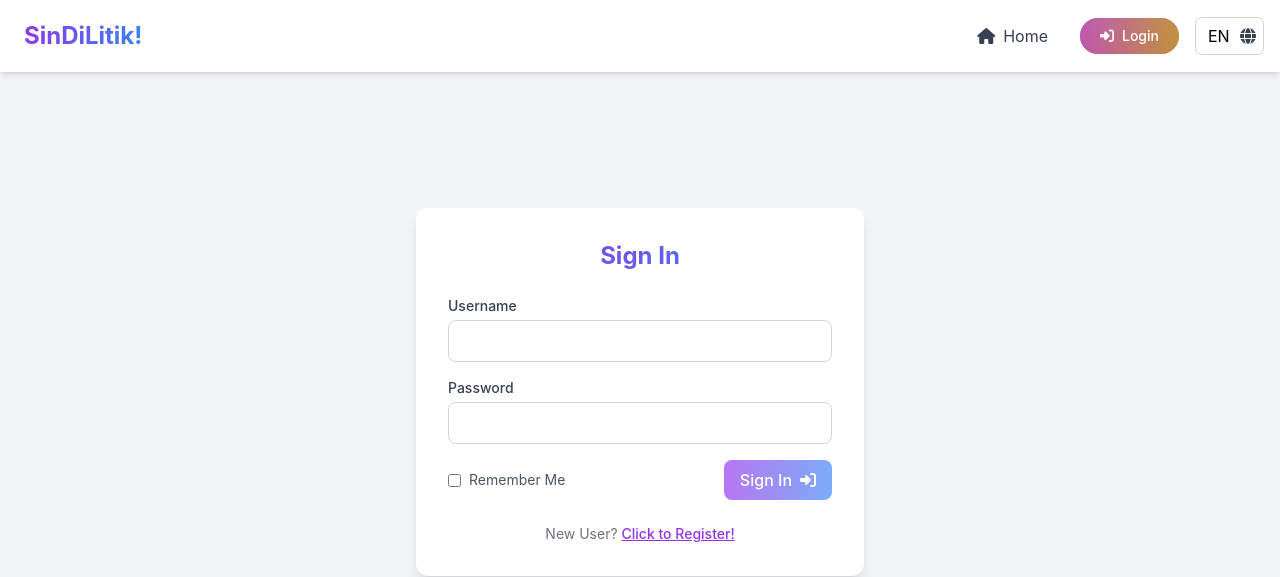
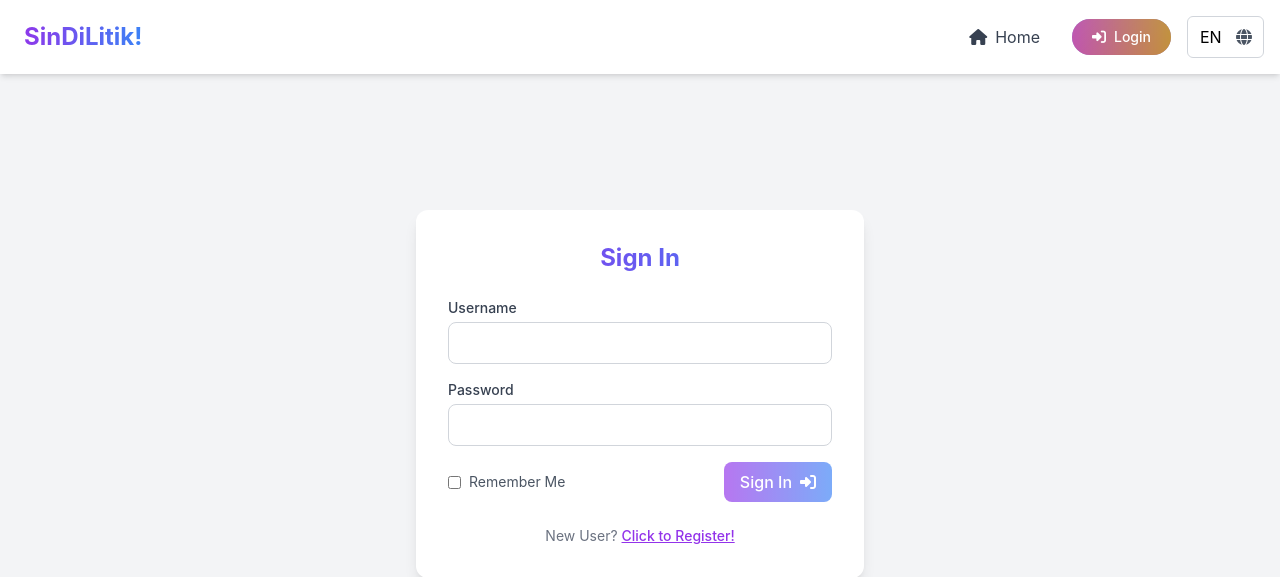
Before and after one commit to Sindereve/Flask_project, a Flask app: a page that uses app/templates/base.html in a window 1280 px wide. Shown: the top 577 px of the page. Run offline with Flask 3, Linux system fonts and the light colour scheme; some libraries are stand-ins or nearby versions.

Commit message:
maybe finish

```diff
--- a/app/templates/base.html
+++ b/app/templates/base.html
@@ -4,6 +4,10 @@
     <meta charset="UTF-8">
     <meta name="viewport" content="width=device-width, initial-scale=1.0">
     <title>{% block title %}{% if title %}{{ title }}{% else %}SinDiLitik!{% endif %}{% endblock %}</title>
+
+    <link rel="icon" type="image/png" sizes="16x16" href="{{ url_for('static', filename='favicon-16x16.png') }}">
+    <link rel="icon" type="image/png" sizes="32x32" href="{{ url_for('static', filename='favicon-32x32.png') }}">
+
 
     <!-- Tailwind CSS CDN -->
     <script src="https://cdn.tailwindcss.com "></script>
--- a/app/templates/header_base.html
+++ b/app/templates/header_base.html
@@ -73,17 +73,18 @@
                     {{ _('Logout') }}
                 </a>
             {% endif %}
+
             <!-- Выбор языка -->
-
             <div class="relative">
-                <select id="language-select" class="block appearance-none bg-white border border-gray-300 rounded-md py-2 px-3 pr-8 leading-tight focus:outline-none focus:ring-2 focus:ring-indigo-500">
-                    {% for lang in ['en', 'ru'] %}
+                <select id="language-select"
+                            class="block appearance-none w-full bg-white border border-gray-300 hover:border-indigo-400 rounded-md py-2 px-3 pr-10 leading-tight focus:outline-none focus:ring-2 focus:ring-indigo-500 focus:border-indigo-500 transition duration-200 ease-in-out text-sm sm:text-base">
+                    {% for lang in ['en', 'ru', 'de'] %}
                         <option value="{{ lang }}" {% if session.get('language') == lang or (not session.get('language') and loop.first) %}selected{% endif %}>
                             {{ lang | upper }}
                         </option>
                     {% endfor %}
                 </select>
-                <div class="pointer-events-none absolute inset-y-0 right-0 flex items-center px-2 text-gray-700">
+                <div class="pointer-events-none absolute inset-y-0 right-0 flex items-center px-3 text-gray-600">
                     <i class="fas fa-globe"></i>
                 </div>
             </div>
```
Also changed, not shown: app.db, app/static/favicon-16x16.png (added), app/static/favicon-32x32.png (added), app/static/favicon.ico (added), app/static/site.webmanifest (added), app/translations/de/LC_MESSAGES/messages.po, app/translations/ru/LC_MESSAGES/messages.po, 2 other files.
